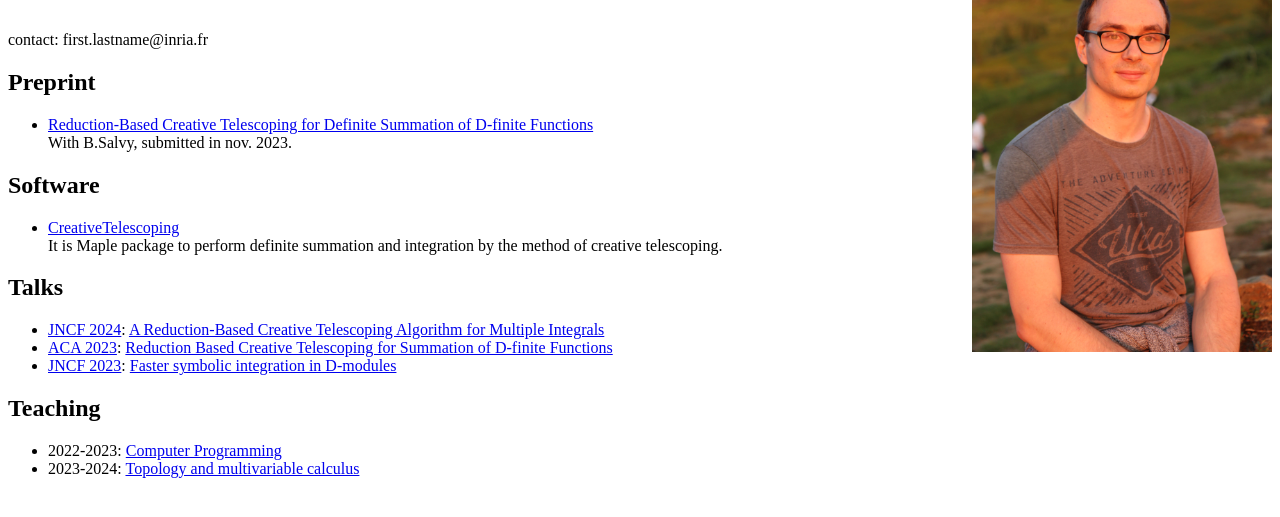
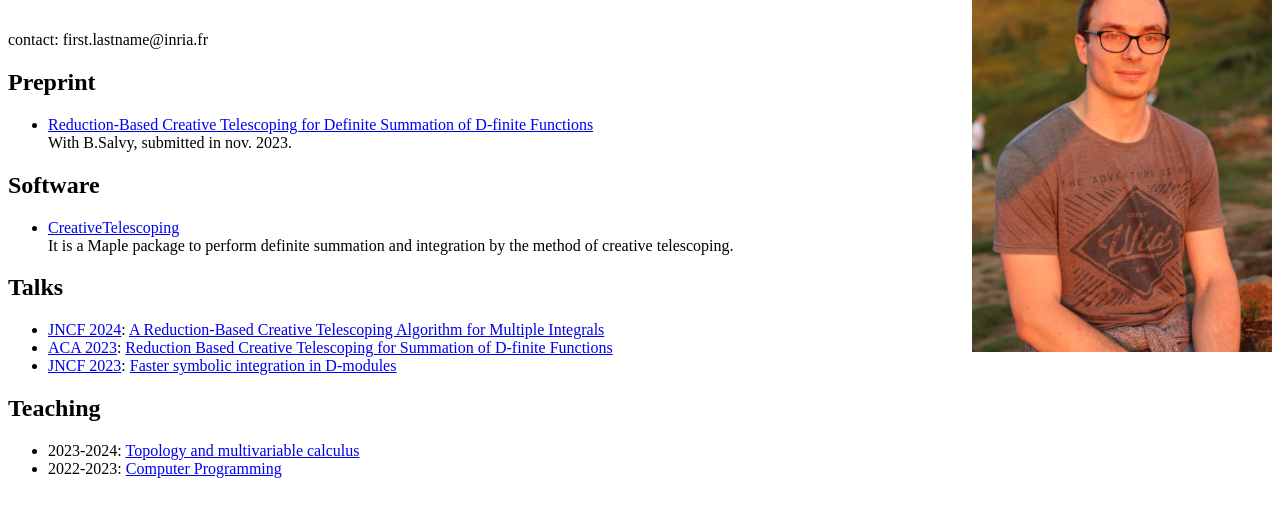
Before and after one commit to HBrochet/hbrochet.github.io, a plain HTML site: page index.html in a window 1280 px wide. Shown: the part 119-636 px from the top of the page. Drawn offline with Linux system fonts and the light colour scheme.

Commit message:
Changes to be committed: 	modified:   index.html

```diff
--- a/index.html
+++ b/index.html
@@ -29,7 +29,7 @@
         <h2>Software</h2>
         <ul>
             <li> <a href="https://github.com/HBrochet/CreativeTelescoping"> CreativeTelescoping</a></li>
-            It is Maple package to perform definite summation and integration by the method of creative telescoping.
+            It is a Maple package to perform definite summation and integration by the method of creative telescoping.
         </ul>
 
         <h2>Talks</h2>
@@ -43,8 +43,8 @@
         </ul>
         <h2>Teaching</h2>
         <ul>
+            <li>2023-2024: <a href="https://moodle.polytechnique.fr/enrol/index.php?id=17451">Topology and multivariable calculus</a></li>
             <li>2022-2023: <a href="https://moodle.polytechnique.fr/enrol/index.php?id=14918">Computer Programming</a></li>
-            <li>2023-2024: <a href="https://moodle.polytechnique.fr/enrol/index.php?id=17451">Topology and multivariable calculus</a></li>
         </ul>
     </body>
 </html>
```
